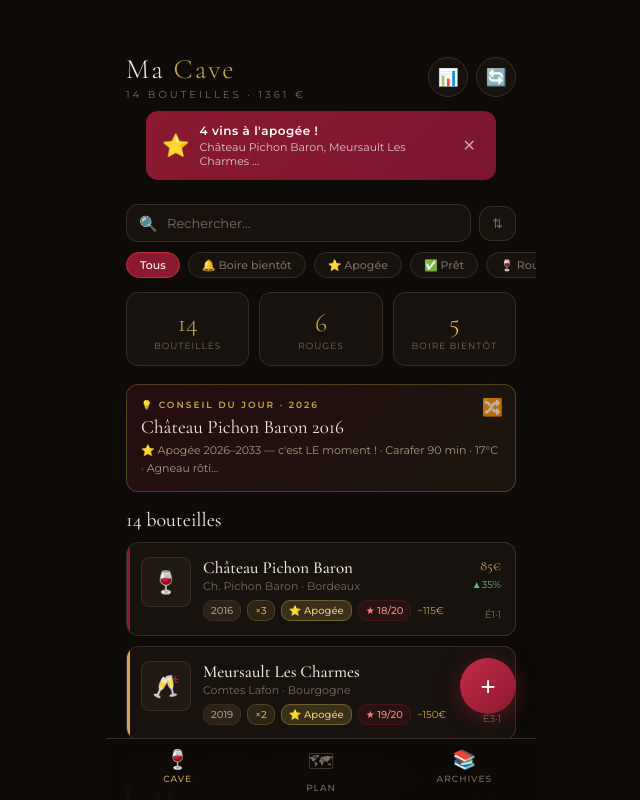
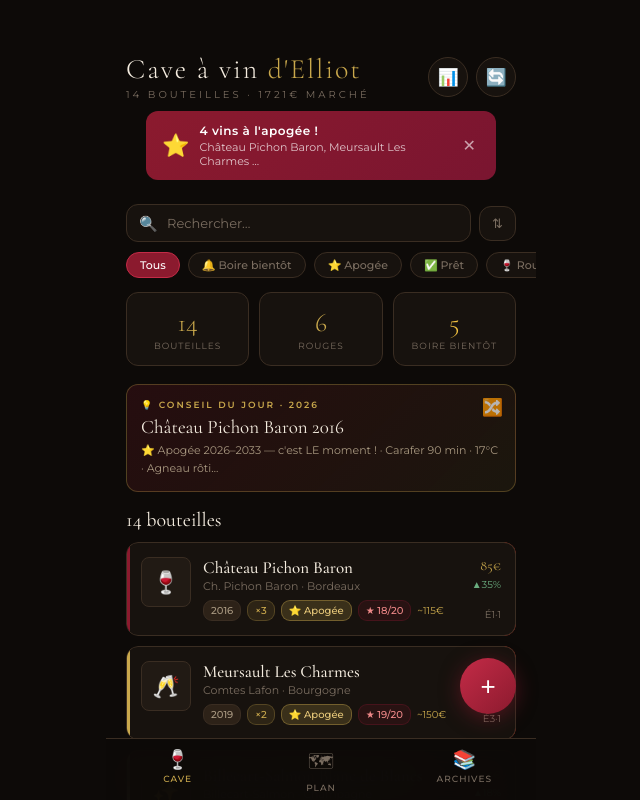
Before and after one commit to ParisElliot/cave-proxy, a website: page public/index.html in a window 1280 px wide. Shown: the whole page, without its empty margins (319-959 px from the left). Drawn offline with nearby package versions, Linux system fonts and the light colour scheme.

Commit message:
Update index.html

```diff
--- a/public/index.html
+++ b/public/index.html
@@ -278,7 +278,7 @@ html,body{height:100%;overflow:hidden;background:var(--bg);color:var(--tx);font-
   <div class="hdr">
     <div class="hdr-top">
       <div>
-        <div class="htitle">Ma <span>Cave</span></div>
+        <div class="htitle">Cave à vin <span>d'Elliot</span></div>
         <div class="hsub" id="hdrSub">…</div>
       </div>
       <div class="hacts">
@@ -640,8 +640,9 @@ function switchTab(t){
 function renderCave(){ updateHdr(); renderWines(); checkNotif(); }
 function updateHdr(){
   const tot=wines.reduce((a,w)=>a+(+w.qty||1),0);
-  const val=wines.reduce((a,w)=>a+(+w.price||0)*(+w.qty||1),0);
-  document.getElementById('hdrSub').textContent=`${tot} bouteille${tot>1?'s':''} · ${val.toFixed(0)} €`;
+  const cur=wines.reduce((a,w)=>a+(+w.currentPrice||+w.price||0)*(+w.qty||1),0);
+  const hasCur=wines.some(w=>w.currentPrice);
+  document.getElementById('hdrSub').textContent=`${tot} bouteille${tot>1?'s':''} · ${cur>0?cur.toFixed(0)+'€'+(hasCur?' marché':' achat'):'—'}`;
 }
 function setFilter(f,el){
   filter=f;
```
